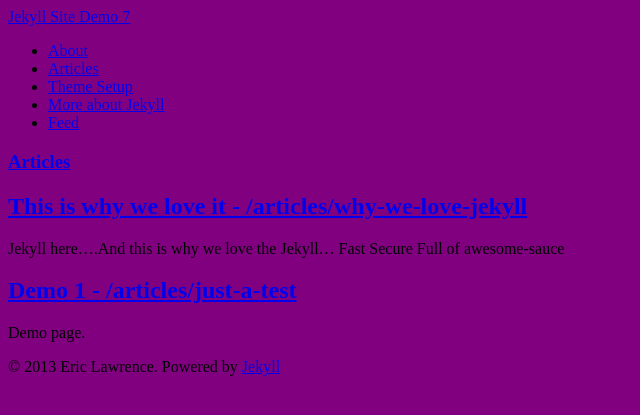
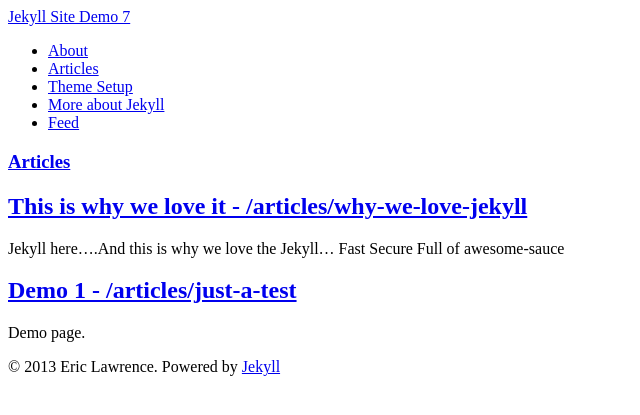
Before and after one commit to ericthelawrence/jekylldemo, a Jekyll site: the page built from index.html, in a window 1280 px wide. Shown: the top 415 px of the page, without its empty margins (0-640 px from the left). Built offline with Jekyll 4.4.1, drawn with Linux system fonts in a browser that asks for light colours; nearby versions of some CDN libraries.

Commit message:
css change.

```diff
--- a/stylesheets/main.css
+++ b/stylesheets/main.css
@@ -1,6 +1,3 @@
-body {
-  background: #800080;
-}
 body .stuff {
   color: #ffa500;
 }
--- a/stylesheets/main.styl
+++ b/stylesheets/main.styl
@@ -1,7 +1,6 @@
 // Main stylus file
 
 body {
-	background: purple;
 	.stuff {
 		color: orange;
 	}
```
